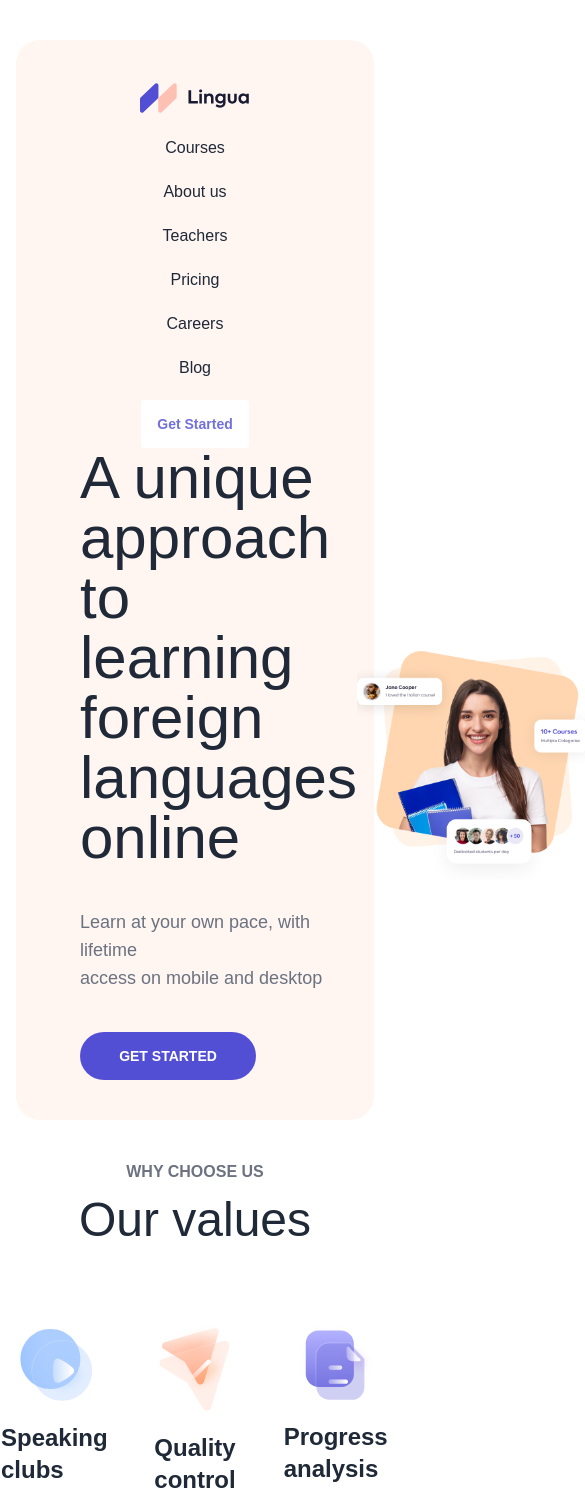
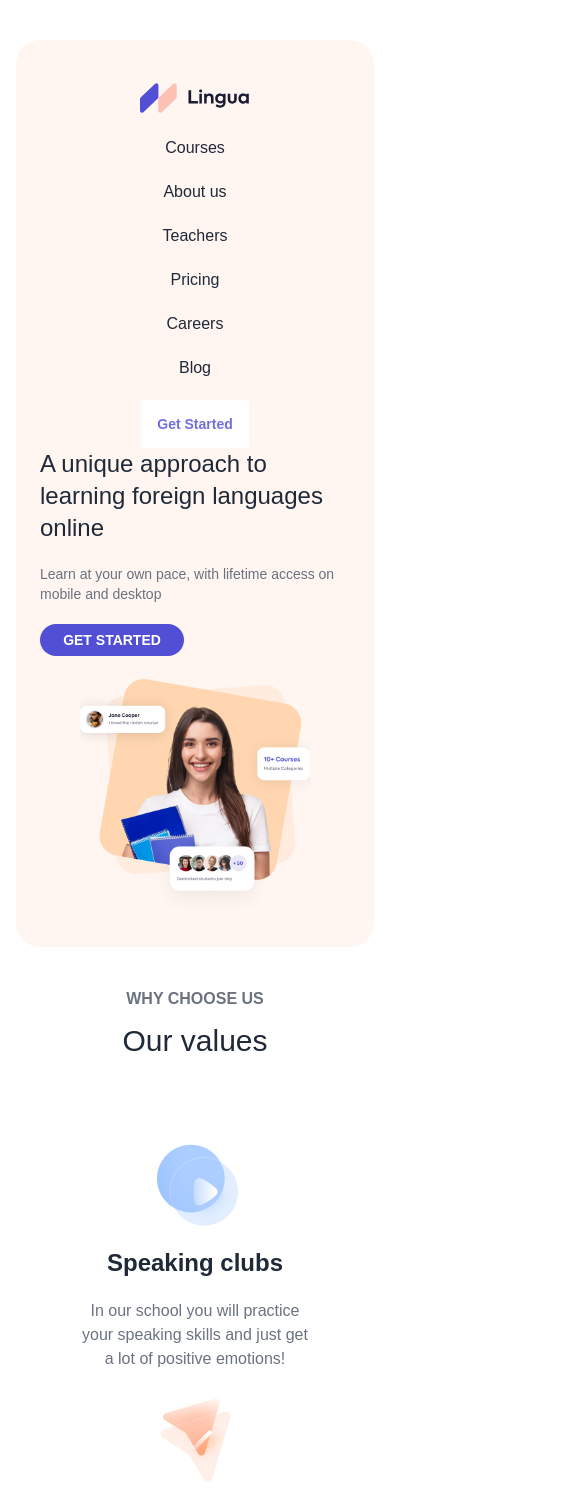
Before and after one commit to TomChrister/learning-online, a Next.js app: page / in a window 390 px wide. Shown: the top 1507 px of the page, 585 px wide, since content can reach past the window. Built offline with nearby package versions, Linux system fonts and the light colour scheme.

Commit message:
feat: added responsiveness to some components

```diff
--- a/components/footer.js
+++ b/components/footer.js
@@ -1,5 +1,4 @@
 /* eslint-disable */
-
 
 import React from "react";
 import { BsFacebook, BsInstagram, BsTwitter } from "react-icons/bs";
@@ -13,24 +12,24 @@ const Footer = () => {
                     <p className="text-center lg:text-start">20 Osgood Rd, Milford, NH 03055, USA +1283871239190213021</p>
                 </div>
                 <div className="flex flex-col items-center lg:items-start gap-5">
-                    <p className="text-xl font-medium">Company</p>
-                    <p className="text-base">Careers</p>
-                    <p className="text-base">Teachers</p>
-                    <p className="text-base">Support</p>
-                    <p className="text-base">Contact</p>
+                    <p className="text-xl font-semibold">Company</p>
+                    <p className="text-base cursor-pointer">Careers</p>
+                    <p className="text-base cursor-pointer">Teachers</p>
+                    <p className="text-base cursor-pointer">Support</p>
+                    <p className="text-base cursor-pointer">Contact</p>
                 </div>
                 <div className="flex flex-col items-center lg:items-start gap-5">
-                    <p className="text-xl font-medium">Product</p>
-                    <p className="text-base">Courses</p>
-                    <p className="text-base">Pricing</p>
-                    <p className="text-base">Blog</p>
+                    <p className="text-xl font-semibold">Product</p>
+                    <p className="text-base cursor-pointer">Courses</p>
+                    <p className="text-base cursor-pointer">Pricing</p>
+                    <p className="text-base cursor-pointer">Blog</p>
                 </div>
                 <div className="flex flex-col items-center lg:items-start gap-5">
-                    <p className="text-xl font-medium">Legal</p>
-                    <p className="text-base">Terms & Conditions</p>
-                    <p className="text-base">Privacy policy</p>
+                    <p className="text-xl font-semibold">Legal</p>
+                    <p className="text-base cursor-pointer">Terms & Conditions</p>
+                    <p className="text-base cursor-pointer">Privacy policy</p>
                 </div>
-                <div className="flex items-center gap-5">
+                <div className="flex items-center justify-center gap-5">
                     <BsFacebook className="text-3xl text-gray-500"/>
                     <BsTwitter className="text-3xl text-gray-500"/>
                     <BsInstagram className="text-3xl text-gray-500"/>
--- a/components/hero.js
+++ b/components/hero.js
@@ -5,21 +5,22 @@ import React from 'react';
 const Hero = () => {
     return (
         <div className="container mx-auto my-10">
-            <div className="bg-[#fff5f1] px-16 py-10 rounded-3xl">
+            <div className="bg-[#fff5f1] px-6 lg:px-16 py-10 rounded-3xl">
                 <Navbar/>
-                <div className="flex justify-between items-center">
-                    <div className="flex flex-col gap-10">
-                        <p className="text-6xl font-medium">
-                            A unique approach <br/> to learning foreign <br/> languages online
+                <div className="flex flex-col lg:flex-row justify-center lg:justify-between items-center gap-5">
+                    <div className="flex flex-col gap-5 lg:gap-10">
+                        <p className="text-2xl sm:text-4xl md:-5xl lg:text-6xl font-medium">
+                            A unique approach <br className="lg:flex hidden"/> to learning foreign <br className="lg:flex hidden"/>
+                            languages online
                         </p>
-                        <p className="text-lg text-gray-500">
-                            Learn at your own pace, with lifetime <br/> access on mobile and desktop
+                        <p className="text-sm sm:text-base lg:text-lg text-gray-500">
+                            Learn at your own pace, with lifetime <br className="lg:flex hidden"/> access on mobile and desktop
                         </p>
-                        <button className="btn bg-[#524fd5] text-white rounded-full border-none w-44">
+                        <button className="btn btn-sm lg:btn-lg bg-[#524fd5] text-white rounded-full border-none w-36 lg:w-44">
                             Get started
                         </button>
                     </div>
-                    <img src="/assets/hero.png" alt="hero"/>
+                    <img src="/assets/hero.png" alt="hero" className="max-w-[74%]"/>
                 </div>
             </div>
         </div>
--- a/components/teachers.js
+++ b/components/teachers.js
@@ -1,18 +1,17 @@
 /* eslint-disable */
-
 
 import React from 'react';
 
 const Teachers = () => {
     return (
         <div className="container mx-auto py-40">
-            <p className="text-1xl font-semibold text-gray-500 uppercase ml-8">
+            <p className="text-base lg:text-1xl font-semibold text-gray-500 uppercase ml-8">
                 Key person
             </p>
-            <p className="text-5xl font-medium text-black-500 mt-3 ml-8">
+            <p className="text-3xl lg:text-5xl font-medium text-black-500 mt-3 ml-8">
                 Meet our teachers
             </p>
-            <div className="grid grid-cols-3 gap-16 py-10">
+            <div className="grid grid-cols-1 sm:grid-cols2 lg:grid-cols-3 gap-6 lg:gap-16 py-10">
                 <div className="flex flex-col gap-5">
                     <img src="/assets/t1.svg" alt="teacher" className="flex self-center"/>
                     <p className="flex self-center text-2xl font-semibold">Christian Howard</p>
--- a/components/values.js
+++ b/components/values.js
@@ -1,18 +1,20 @@
 /* eslint-disable */
-
-
 import React from 'react';
 
 const Values = () => {
     return (
         <div className="container mx-auto">
-            <p className="text-1xl font-semibold text-gray-500 text-center">WHY CHOOSE US</p>
-            <p className="text-5xl font-medium text-black-500 text-center mt-3">Our values</p>
-            <div className="grid grid-cols-3 gap-16 py-20">
+            <p className="text-base lg:text-1xl font-semibold text-gray-500 text-center">
+                WHY CHOOSE US</p>
+            <p className="text-3xl lg:text-5xl font-medium text-black-500 text-center mt-3">
+                Our values</p>
+            <div className="grid grid-cols-1 sm:grid-cols-1 lg:grid-cols-3 gap-6 lg:gap-16 py-20">
                 <div className="flex flex-col gap-5 items-center">
                     <img src="/assets/v1.svg" alt="v1"/>
-                    <p className="text-2xl font-semibold">Speaking clubs</p>
-                    <p className="text-gray-500 text-center">In our school you will practice <br/>
+                    <p className="text-2xl font-semibold">
+                        Speaking clubs</p>
+                    <p className="text-gray-500 text-center">
+                        In our school you will practice <br/>
                         your speaking skills and just get <br/>
                         a lot of positive emotions!
                     </p>
```
